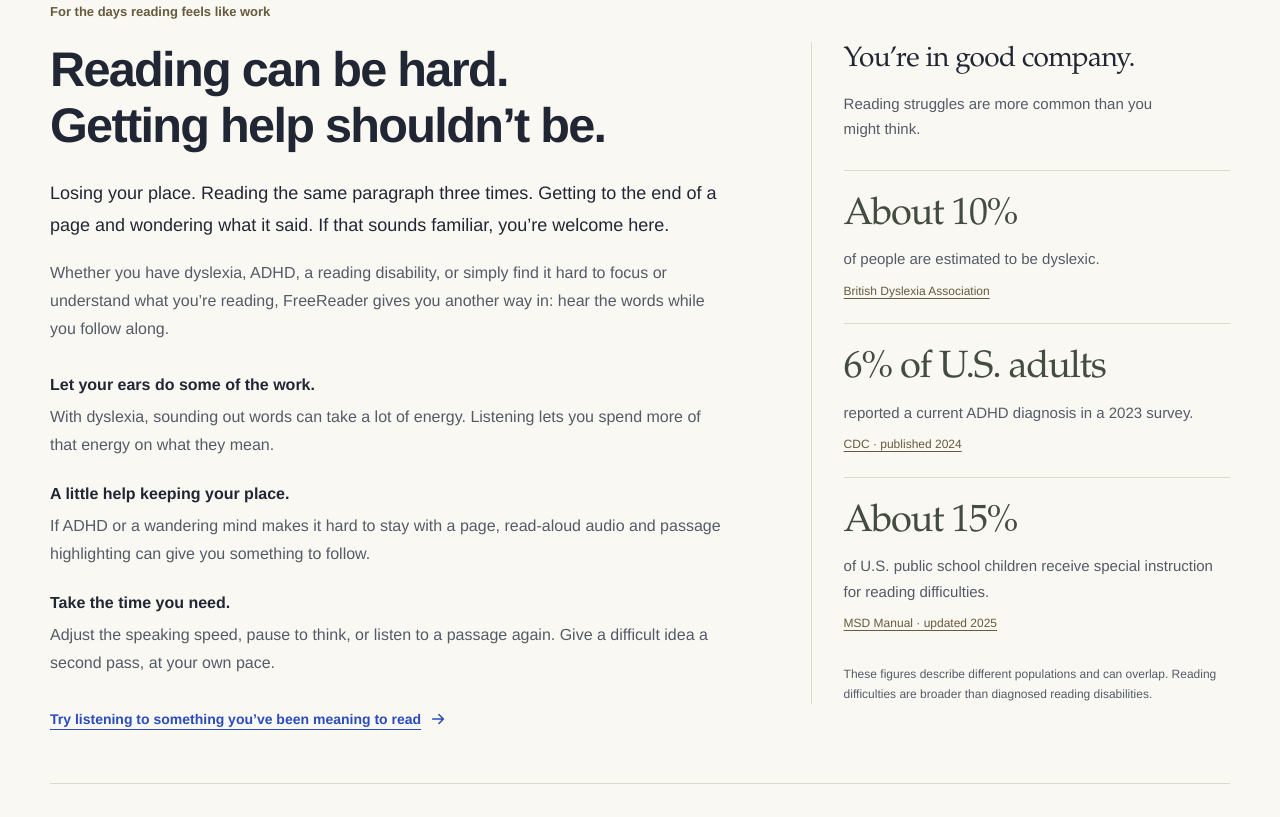
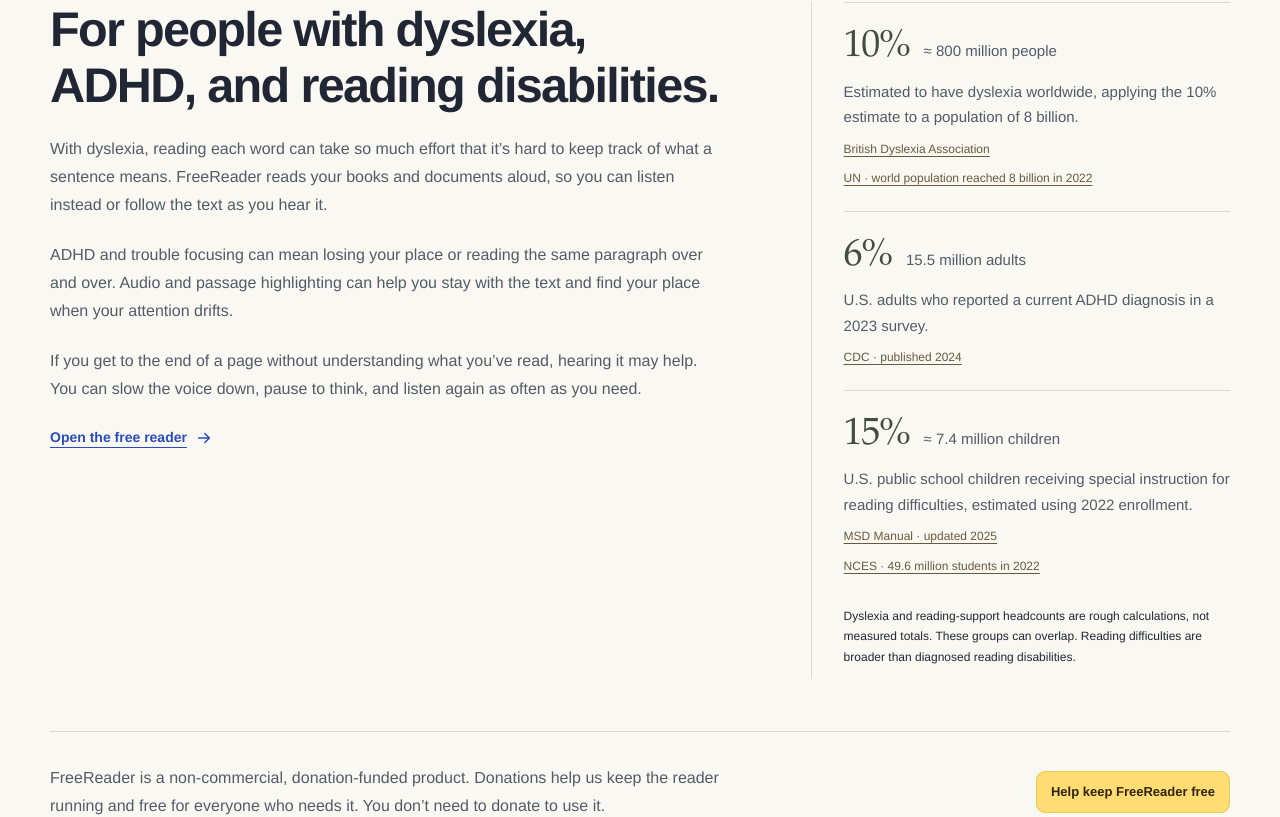
Before and after one commit to fatherGoose1/freereader-frontend, a Next.js app: page / in a window 1280 px wide. Shown: the part 2178-2995 px from the top of the page. Built offline with nearby package versions, Linux system fonts and the light colour scheme; no server answers.

Commit message:
feat: simplify reading support copy and add population counts

```diff
--- a/app/components/ReadingSupportSection.tsx
+++ b/app/components/ReadingSupportSection.tsx
@@ -7,68 +7,60 @@ export default function ReadingSupportSection() {
       <div className="wrap">
         <div className={styles.layout}>
           <div className={styles.copy}>
-            <span className={styles.eyebrow}>For the days reading feels like work</span>
-            <h2 id="reading-support-heading">Reading can be hard.<br />Getting help shouldn’t be.</h2>
-            <p className={styles.intro}>
-              Losing your place. Reading the same paragraph three times. Getting to
-              the end of a page and wondering what it said. If that sounds familiar,
-              you’re welcome here.
+            <h2 id="reading-support-heading">For people with dyslexia, ADHD, and reading disabilities.</h2>
+            <p>
+              With dyslexia, reading each word can take so much effort that it’s
+              hard to keep track of what a sentence means. FreeReader reads your
+              books and documents aloud, so you can listen instead or follow the
+              text as you hear it.
             </p>
             <p>
-              Whether you have dyslexia, ADHD, a reading disability, or simply find
-              it hard to focus or understand what you’re reading, FreeReader gives
-              you another way in: hear the words while you follow along.
+              ADHD and trouble focusing can mean losing your place or reading the
+              same paragraph over and over. Audio and passage highlighting can
+              help you stay with the text and find your place when your attention
+              drifts.
+            </p>
+            <p>
+              If you get to the end of a page without understanding what you’ve
+              read, hearing it may help. You can slow the voice down, pause to
+              think, and listen again as often as you need.
             </p>
 
-            <dl className={styles.benefits}>
-              <div>
-                <dt>Let your ears do some of the work.</dt>
-                <dd>With dyslexia, sounding out words can take a lot of energy. Listening lets you spend more of that energy on what they mean.</dd>
-              </div>
-              <div>
-                <dt>A little help keeping your place.</dt>
-                <dd>If ADHD or a wandering mind makes it hard to stay with a page, read-aloud audio and passage highlighting can give you something to follow.</dd>
-              </div>
-              <div>
-                <dt>Take the time you need.</dt>
-                <dd>Adjust the speaking speed, pause to think, or listen to a passage again. Give a difficult idea a second pass, at your own pace.</dd>
-              </div>
-            </dl>
-
             <Link className={`text-link ${styles.readerLink}`} href="/reader/audiobooks">
-              Try listening to something you’ve been meaning to read
+              Open the free reader
               <svg viewBox="0 0 20 20" aria-hidden="true"><path d="M4 10h11M11 5l5 5-5 5" /></svg>
             </Link>
           </div>
 
-          <aside className={styles.facts} aria-labelledby="reading-support-facts-heading">
-            <h3 id="reading-support-facts-heading">You’re in good company.</h3>
-            <p>Reading struggles are more common than you might think.</p>
+          <aside className={styles.facts} aria-label="Reading difficulties in numbers">
             <dl className={styles.statistics}>
               <div>
-                <dt>About 10%</dt>
+                <dt>10% <span>≈ 800 million people</span></dt>
                 <dd>
-                  of people are estimated to be dyslexic.
+                  Estimated to have dyslexia worldwide, applying the 10% estimate to a population of 8 billion.
                   <a href="https://www.bdadyslexia.org.uk/dyslexia">British Dyslexia Association</a>
+                  <a href="https://www.un.org/en/global-issues/population">UN · world population reached 8 billion in 2022</a>
                 </dd>
               </div>
               <div>
-                <dt>6% of U.S. adults</dt>
+                <dt>6% <span>15.5 million adults</span></dt>
                 <dd>
-                  reported a current ADHD diagnosis in a 2023 survey.
+                  U.S. adults who reported a current ADHD diagnosis in a 2023 survey.
                   <a href="https://europepmc.org/articles/PMC11466376">CDC · published 2024</a>
                 </dd>
               </div>
               <div>
-                <dt>About 15%</dt>
+                <dt>15% <span>≈ 7.4 million children</span></dt>
                 <dd>
-                  of U.S. public school children receive special instruction for reading difficulties.
+                  U.S. public school children receiving special instruction for reading difficulties, estimated using 2022 enrollment.
                   <a href="https://www.msdmanuals.com/professional/pediatrics/learning-and-developmental-disorders/dyslexia">MSD Manual · updated 2025</a>
+                  <a href="https://nces.ed.gov/programs/coe/indicator/cga/public-school-enrollment">NCES · 49.6 million students in 2022</a>
                 </dd>
               </div>
             </dl>
             <p className={styles.sourceNote}>
-              These figures describe different populations and can overlap.
+              Dyslexia and reading-support headcounts are rough calculations,
+              not measured totals. These groups can overlap.
               Reading difficulties are broader than diagnosed reading disabilities.
             </p>
           </aside>
@@ -76,11 +68,10 @@ export default function ReadingSupportSection() {
 
         <div className={styles.donation}>
           <div>
-            <h3>Free to use. Kept going by people.</h3>
             <p>
               FreeReader is a non-commercial, donation-funded product. Donations
               help us keep the reader running and free for everyone who needs it.
-              If you’re able to give, thank you. If not, just make yourself at home.
+              You don’t need to donate to use it.
             </p>
           </div>
           <a className="coffee-button" href="https://buymeacoffee.com/freereader" target="_blank" rel="noopener noreferrer">
--- a/app/components/readingSupportSection.module.css
+++ b/app/components/readingSupportSection.module.css
@@ -11,14 +11,6 @@
   gap: clamp(48px, 7vw, 100px);
 }
 
-.eyebrow {
-  display: block;
-  margin-bottom: 20px;
-  color: #675a3d;
-  font-size: 13px;
-  font-weight: 650;
-}
-
 .copy h2 {
   font-size: clamp(34px, 3.8vw, 49px);
   line-height: 1.14;
@@ -26,33 +18,14 @@
 }
 
 .copy p,
-.benefits dd,
 .donation p {
   color: #535b67;
   font-size: 16px;
   line-height: 1.75;
 }
 
-.copy .intro {
-  margin-top: 25px;
-  color: var(--ink);
-  font-size: 18px;
-}
-
-.benefits {
-  display: grid;
-  gap: 23px;
-  margin: 30px 0;
-}
-
-.benefits dt {
-  margin-bottom: 5px;
-  font-size: 16px;
-  font-weight: 700;
-}
-
-.benefits dd {
-  margin: 0;
+.copy p {
+  margin: 22px 0;
 }
 
 .readerLink {
@@ -65,28 +38,13 @@
 }
 
 .facts {
-  margin-top: 40px;
+  margin-top: 0;
   padding-left: 32px;
   border-left: 1px solid #ded8c9;
 }
 
-.facts h3 {
-  font-family: var(--serif);
-  font-size: 28px;
-  font-weight: 500;
-  line-height: 1.3;
-  letter-spacing: -.02em;
-}
-
-.facts > p {
-  margin: 12px 0 0;
-  color: #535b67;
-  font-size: 15px;
-  line-height: 1.7;
-}
-
 .statistics {
-  margin: 28px 0 0;
+  margin: 0;
 }
 
 .statistics > div {
@@ -95,12 +53,25 @@
 }
 
 .statistics dt {
+  display: flex;
+  align-items: baseline;
+  flex-wrap: wrap;
+  gap: 6px 14px;
   margin-bottom: 8px;
   color: #434c40;
   font-family: var(--serif);
   font-size: clamp(28px, 3vw, 38px);
   line-height: 1.2;
   letter-spacing: -.035em;
+}
+
+.statistics dt span {
+  color: #535b67;
+  font-family: var(--sans);
+  font-size: 15px;
+  font-weight: 500;
+  line-height: 1.5;
+  letter-spacing: 0;
 }
 
 .statistics dd {
@@ -135,13 +106,9 @@
   border-top: 1px solid #ded8c9;
 }
 
-.donation h3 {
-  font-size: 20px;
-}
-
 .donation p {
   max-width: 700px;
-  margin: 12px 0 0;
+  margin: 0;
 }
 
 .donation > a {
```
